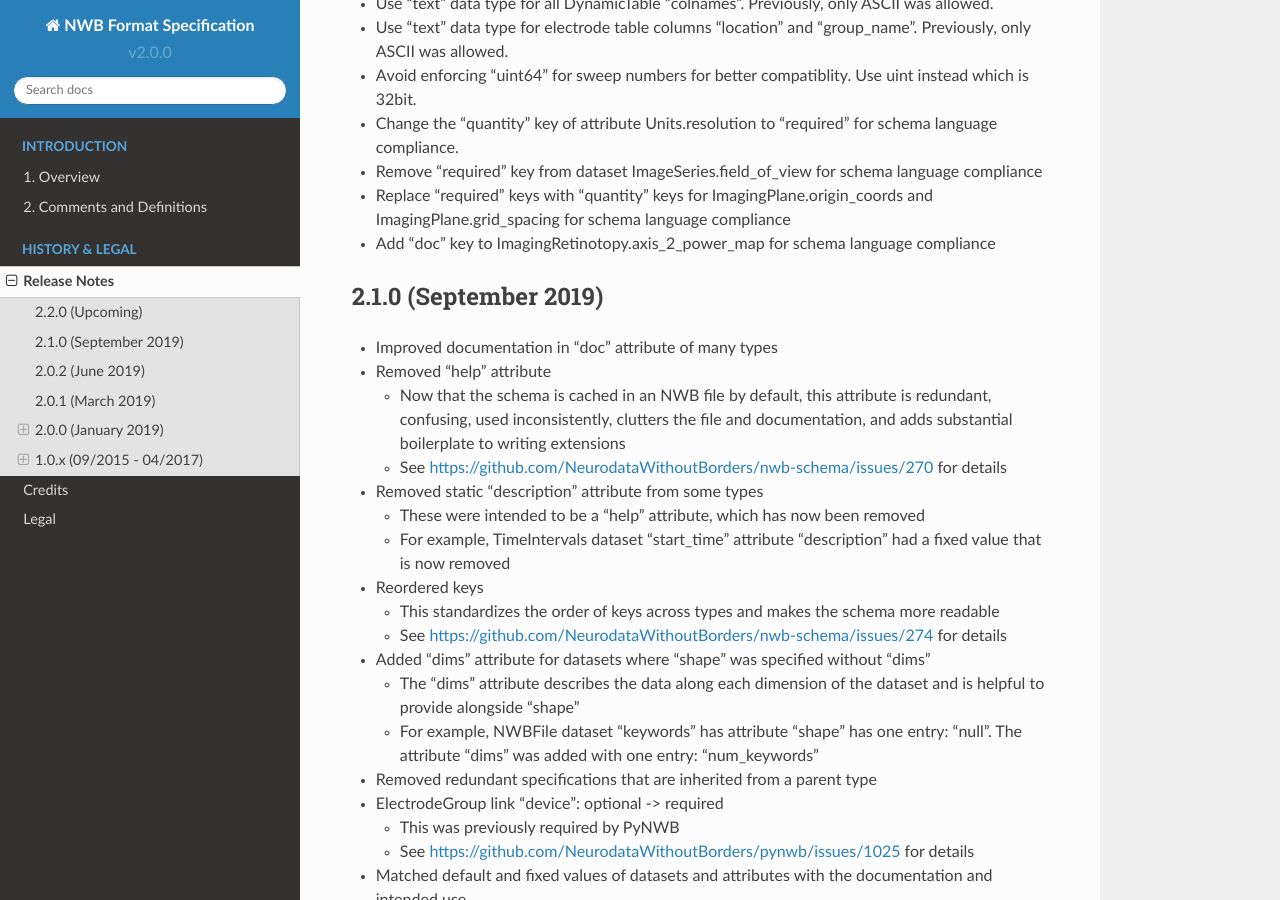
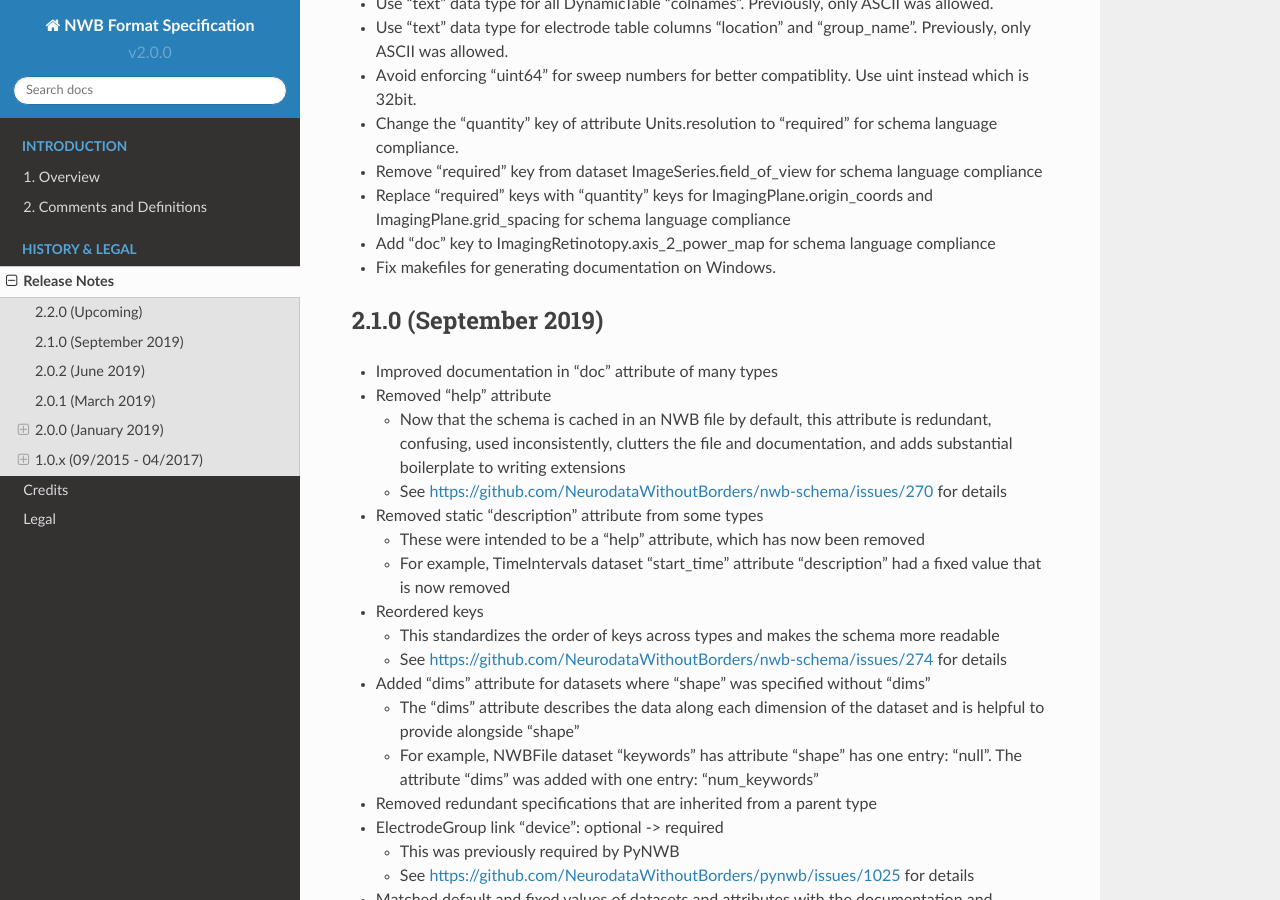
Before and after one commit to NeurodataWithoutBorders/nwb-schema, a Sphinx documentation site: the page built from docs/format/source/format_release_notes.rst, in a window 1280 px wide and 900 px high, scrolled down 416 px. Built offline with Sphinx 7.4.7 and the Read the Docs theme 2.0.0, drawn with Linux system fonts in a browser that asks for light colours.

Commit message:
Update release notes

```diff
--- a/docs/format/source/format_release_notes.rst
+++ b/docs/format/source/format_release_notes.rst
@@ -28,6 +28,8 @@ Release Notes
 - Replace "required" keys with "quantity" keys for ImagingPlane.origin_coords and ImagingPlane.grid_spacing for schema language compliance
 
 - Add "doc" key to ImagingRetinotopy.axis_2_power_map for schema language compliance
+
+- Fix makefiles for generating documentation on Windows.
 
 
 2.1.0 (September 2019)
```
